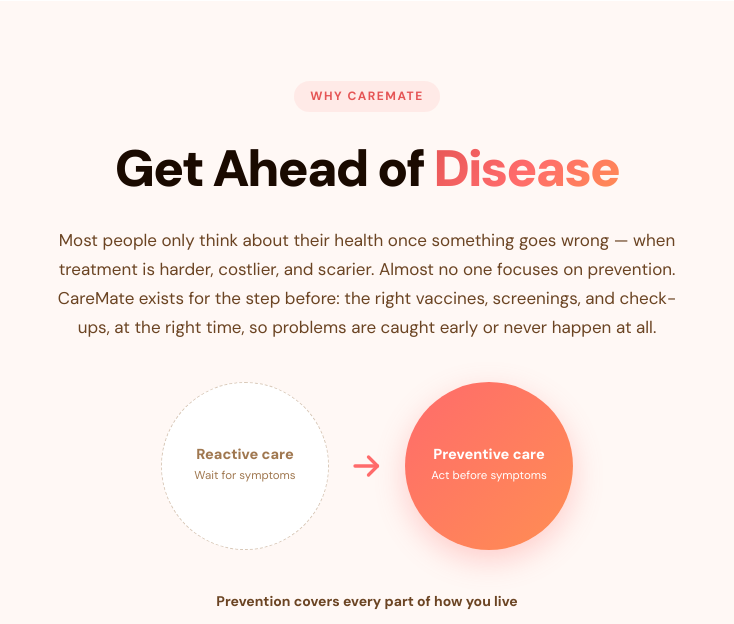
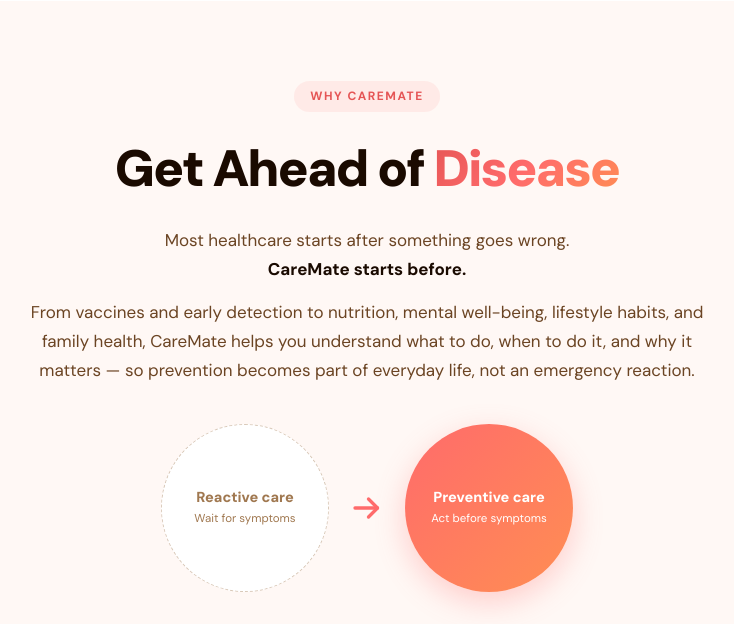
Before and after one commit to poilvetcarl-svg/CareMate, a Flask app: page / in a window 1280 px wide. Shown: the part 1651-2275 px from the top of the page, without its empty margins (273-1007 px from the left). Run offline with Flask 3, Linux system fonts and the light colour scheme; some libraries are stand-ins or nearby versions.

Commit message:
Prevention narrative copy: "CareMate starts before"
Co-Authored-By: Claude Fable 5 <noreply@anthropic.com>

```diff
--- a/templates/index.html
+++ b/templates/index.html
@@ -199,10 +199,13 @@
     <div class="section-badge">Why CareMate</div>
     <h2 class="section-title">Get Ahead of <span class="gradient-text">Disease</span></h2>
     <p class="section-subtitle" style="max-width:640px">
-      Most people only think about their health once something goes wrong — when treatment
-      is harder, costlier, and scarier. Almost no one focuses on prevention.
-      CareMate exists for the step before: the right vaccines, screenings, and check-ups,
-      at the right time, so problems are caught early or never happen at all.
+      Most healthcare starts after something goes wrong.<br/>
+      <strong style="color:var(--text-primary)">CareMate starts before.</strong>
+    </p>
+    <p class="section-subtitle" style="max-width:680px;margin-top:14px">
+      From vaccines and early detection to nutrition, mental well-being, lifestyle habits,
+      and family health, CareMate helps you understand what to do, when to do it, and why
+      it matters — so prevention becomes part of everyday life, not an emergency reaction.
     </p>
   </div>
 
```
